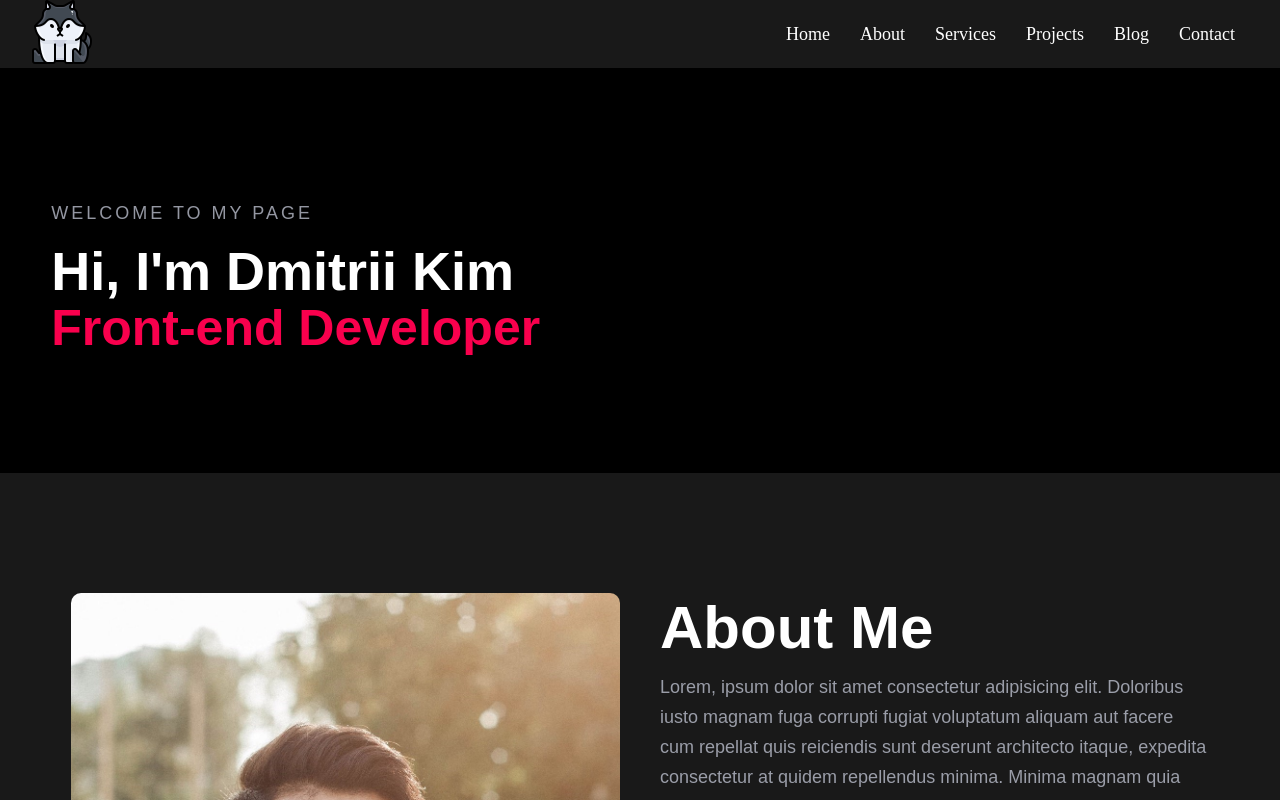
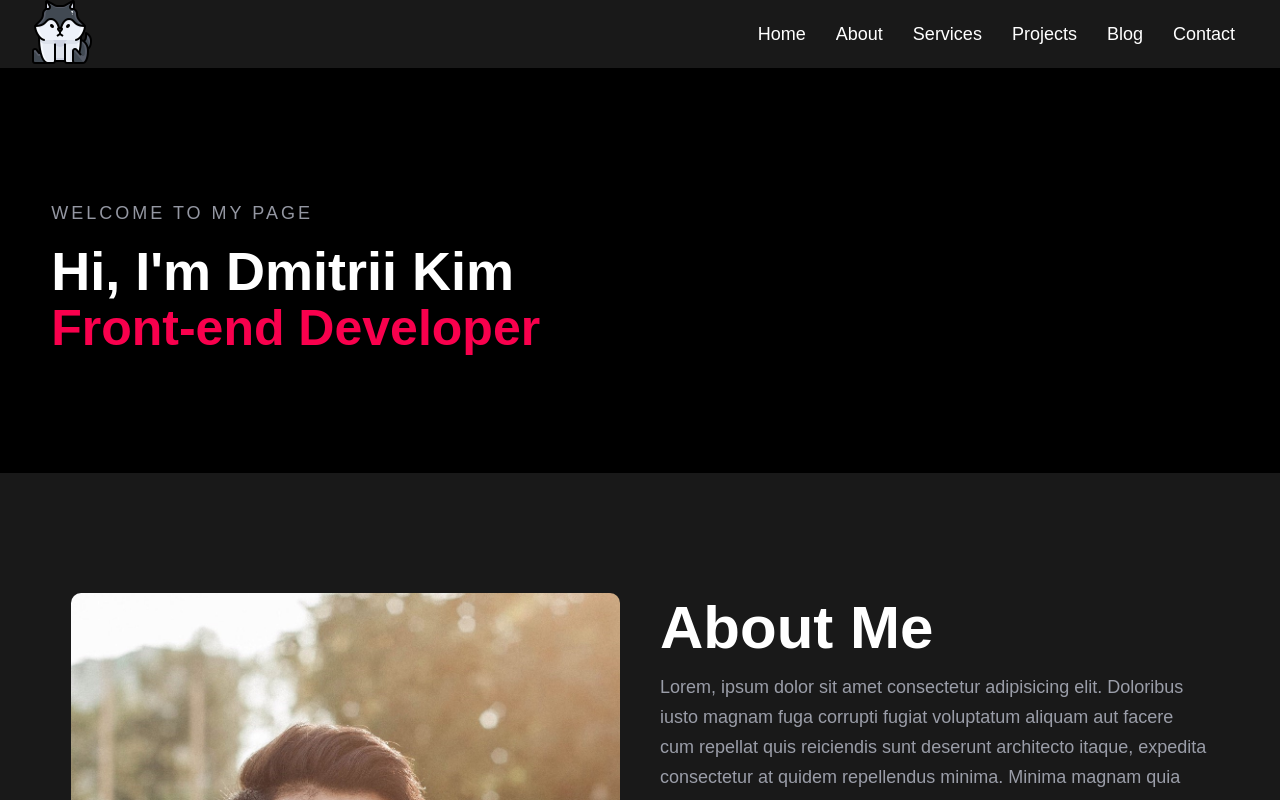
Before and after one commit to dkimd5/react-portfolio, a React (Create React App) app: page / in a window 1280 px wide. Shown: the top 800 px of the page. Built offline with nearby package versions, Linux system fonts and the light colour scheme.

Commit message:
font family changed for navbar

```diff
--- a/src/components/Navbar/Navbar.css
+++ b/src/components/Navbar/Navbar.css
@@ -25,6 +25,7 @@
 }
 
 .nav__items {
+    font-family: Poppins,sans-serif;
     font-size: 18px;
     margin: 0px 15px;
 }
```
